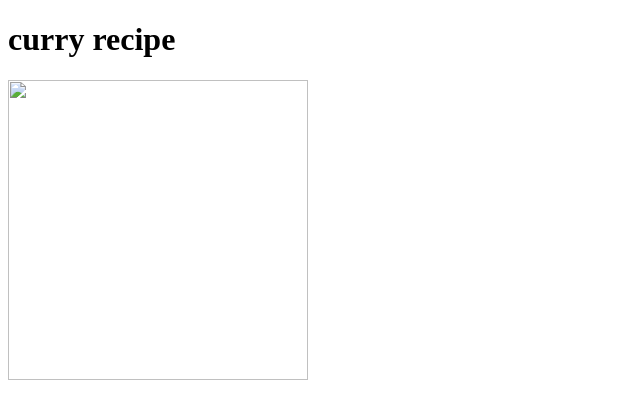
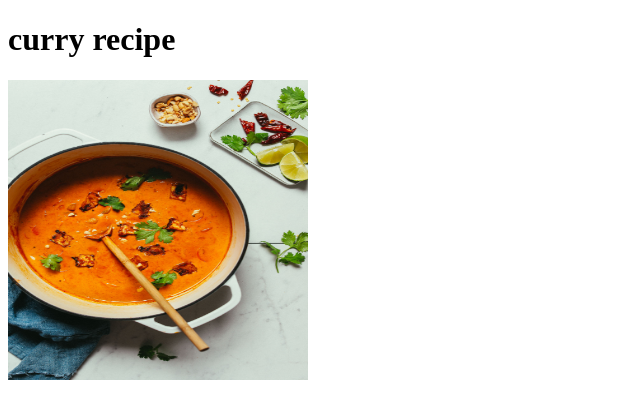
Before and after one commit to PlasmaZen/recipes.github.io, a plain HTML site: page recipes/curry.html in a window 1280 px wide. Shown: the whole page, without its empty margins (0-640 px from the left). Drawn offline with Linux system fonts and the light colour scheme.

Commit message:
fixed file paths

```diff
--- a/recipes/curry.html
+++ b/recipes/curry.html
@@ -5,6 +5,6 @@
     </head>
     <body>
         <h1>curry recipe</h1>
-        <img src="assets/curry.png" width="300" height="300" >
+        <img src="../assets/curry.png" alt="a picture of curry" width="300" height="300" >
     </body>
 </html>
```
